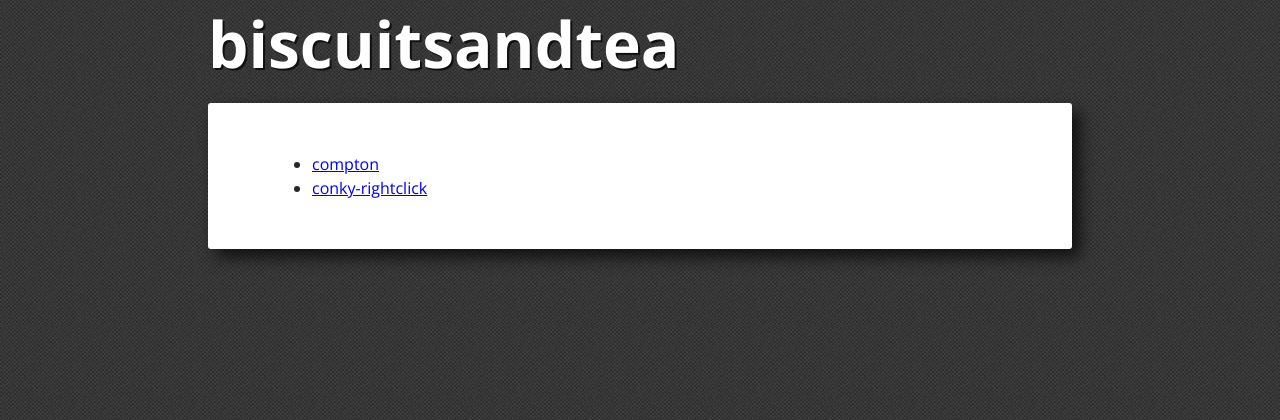
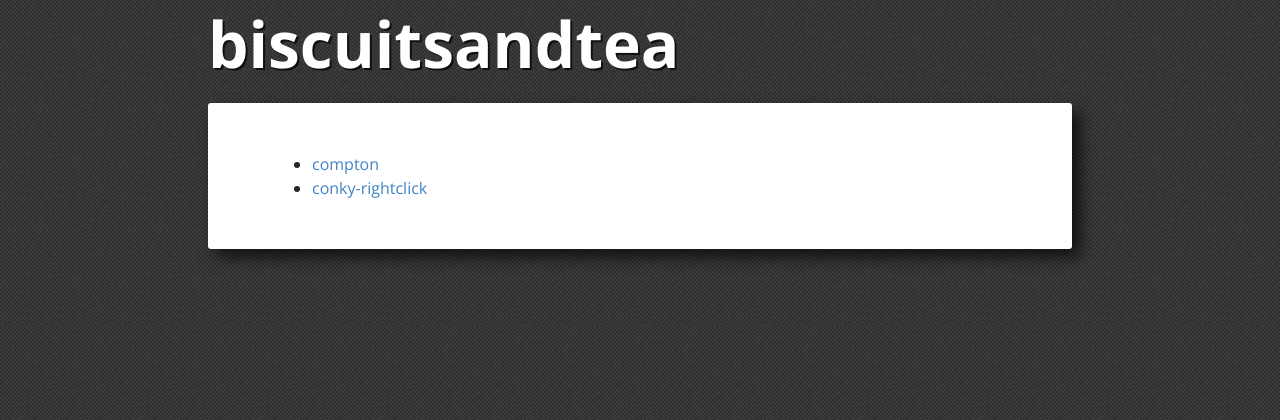
Before and after one commit to uniphil/biscuitsandtea, a Flask app: page / in a window 1280 px wide. Shown: the top 420 px of the page. Run offline with Flask 2, Linux system fonts and the light colour scheme.

Commit message:
Style links without underlines light blue.

```diff
--- a/mysite/static/css/main.css
+++ b/mysite/static/css/main.css
@@ -6,6 +6,11 @@ body {
 body,
 .codehilite {
     background: #272822 url('../img/darkdenim3.png') fixed;
+}
+
+a {
+    color: rgb(65, 131, 196);
+    text-decoration: none;
 }
 
 #blog-title {
```
